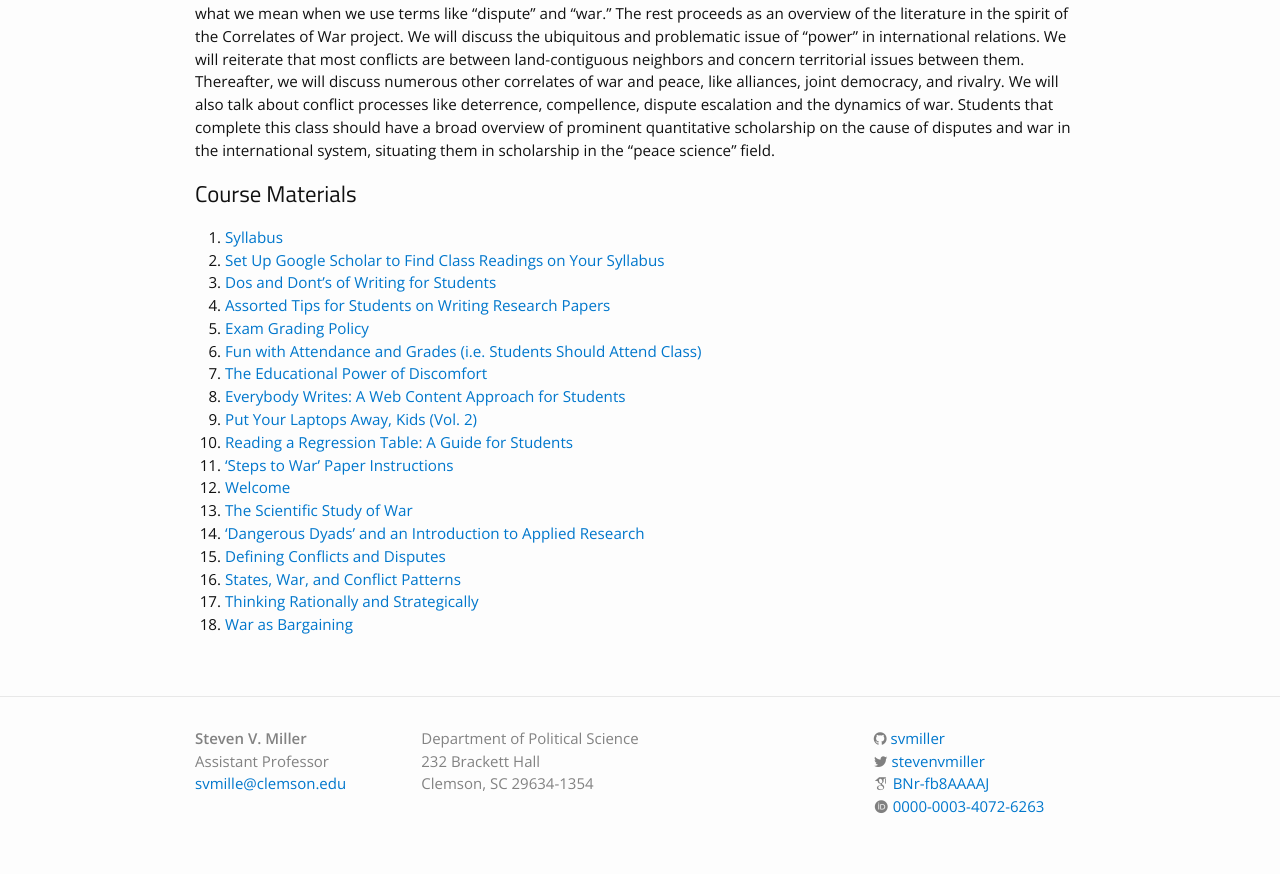
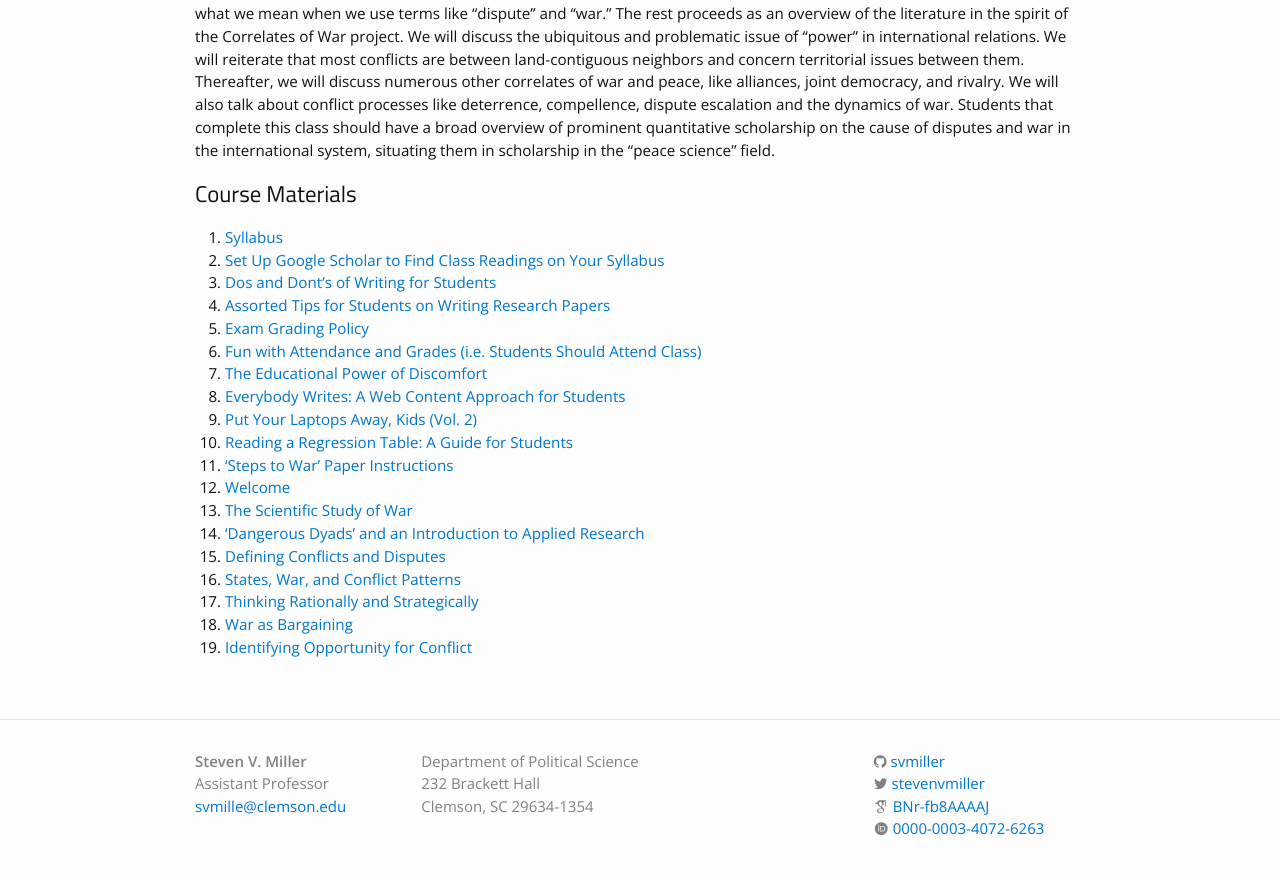
Before and after one commit to svmiller/svmiller.github.io, a Jekyll site: the page built from teaching/posc-3610.md, in a window 1280 px wide and 900 px high, scrolled down 578 px. Shown: the top 874 px of the window. Built offline with Jekyll 4.4.1, drawn with Linux system fonts in a browser that asks for light colours; nearby versions of some CDN libraries; some web fonts are replaced.

Commit message:
add lectures 02.06.2018

```diff
--- a/teaching/posc-3610.md
+++ b/teaching/posc-3610.md
@@ -29,6 +29,7 @@ The onset, expansion and consequences of inter-state conflict lie at the heart o
 15. [States, War, and Conflict Patterns](https://www.dropbox.com/s/6qfz38myn4zprva/posc3610-lecture-states-war-mid-patterns.pdf?dl=0)
 16. [Thinking Rationally and Strategically](https://www.dropbox.com/s/ye1pqtk2ux12guh/posc3610-lecture-rationality-1.pdf?dl=0)
 17. [War as Bargaining](https://www.dropbox.com/s/obf9eg805pmnqmv/posc3610-lecture-rationality-2.pdf?dl=0)
+18. [Identifying Opportunity for Conflict](https://www.dropbox.com/s/3zaax7g1z9le5la/posc3610-lecture-opportunity-conflict.pdf?dl=0)
 
 
 <!--
```
Also changed, not shown: teaching/posc-1020.md (+1 -0 lines).
